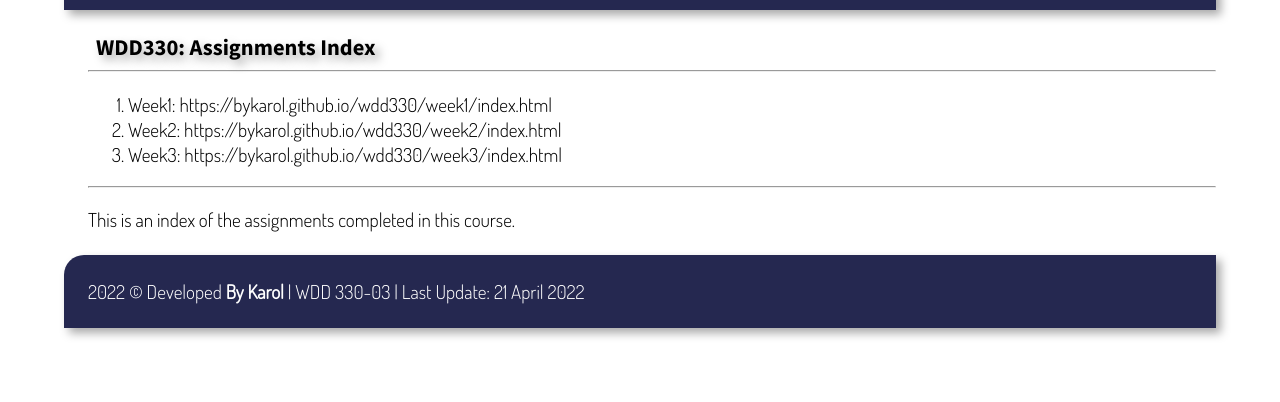
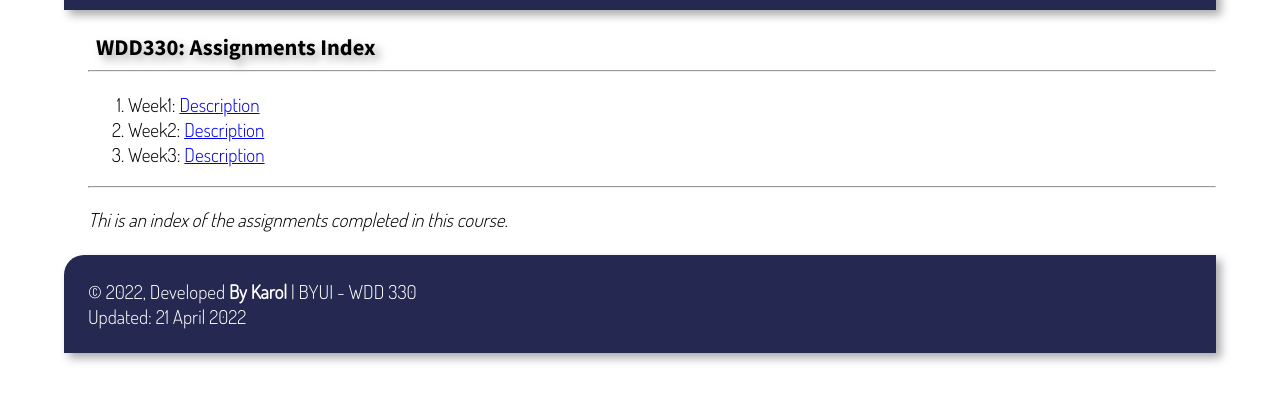
Before and after one commit to bykarol/wdd330, a plain HTML site: page index.html in a window 1280 px wide. Shown: the part 146-548 px from the top of the page. Drawn offline with Linux system fonts and the light colour scheme.

Commit message:
Lista completa

```diff
--- a/index.html
+++ b/index.html
@@ -18,8 +18,8 @@
         <hr>
         <ol id="orderedList"></ol>
         <hr>
-        <p>This is an index of the assignments completed in this course.</p>
+        <p><i>Thi is an index of the assignments completed in this course.</i></p>
     </main>
-    <footer><span id="current-year">2022</span> &copy; Developed <strong>By Karol</strong> | WDD 330-03 | Last Update: <span id="updated">2022</span></footer>
+    <footer>&copy; <span id="current-year">2022</span>, Developed <strong>By Karol</strong> | BYUI - WDD 330<br>Updated: <span id="updated">2022</span></footer>
 </body>
 </html>
--- a/js/main.js
+++ b/js/main.js
@@ -30,11 +30,14 @@ function displayAssignments(listOfAssignments) {
   let listContain = document.getElementById('orderedList');
   for (let i = 0; i < assignments.length; i++){
     let listItem = document.createElement('li');
+    let span1 = document.createElement('span');
     let aTag = document.createElement('a');
-    let aTagSrc = `https://bykarol.github.io/wdd330/${assignments[i].url}`;
-    aTag.setAttribute('href', aTagSrc);
-    aTag.innerHTML = assignments[i].description;
-    listItem.innerHTML = `${assignments[i].label}: ${aTag}`;
+    span1.innerHTML = `${assignments[i].label}: `;
+    aTag.textContent = assignments[i].description;
+    aTag.setAttribute('href', `https://bykarol.github.io/wdd330/${assignments[i].url}`);
+    aTag.setAttribute('target', '_blank');
+    listItem.appendChild(span1);
+    listItem.appendChild(aTag);
     listContain.appendChild(listItem);
   }
 }
```
